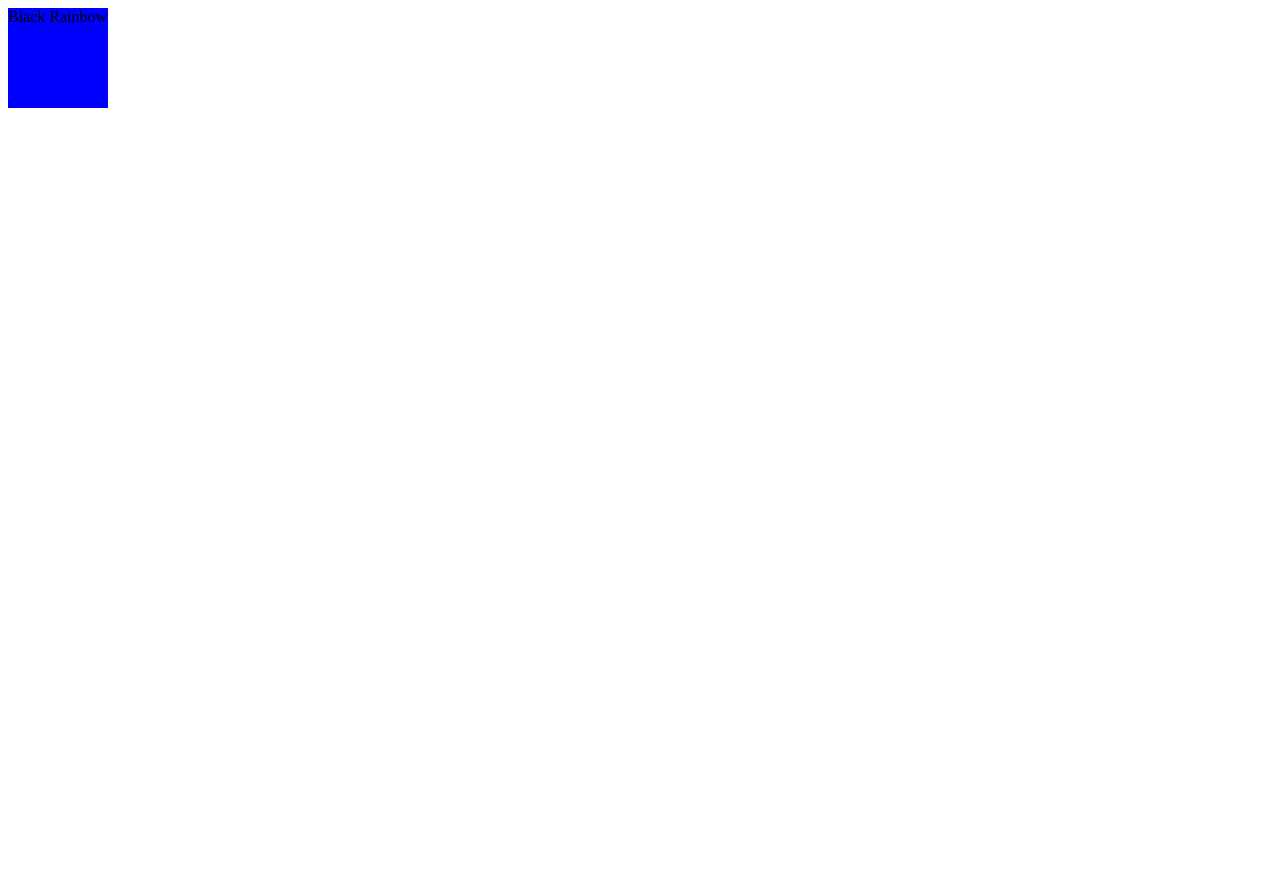
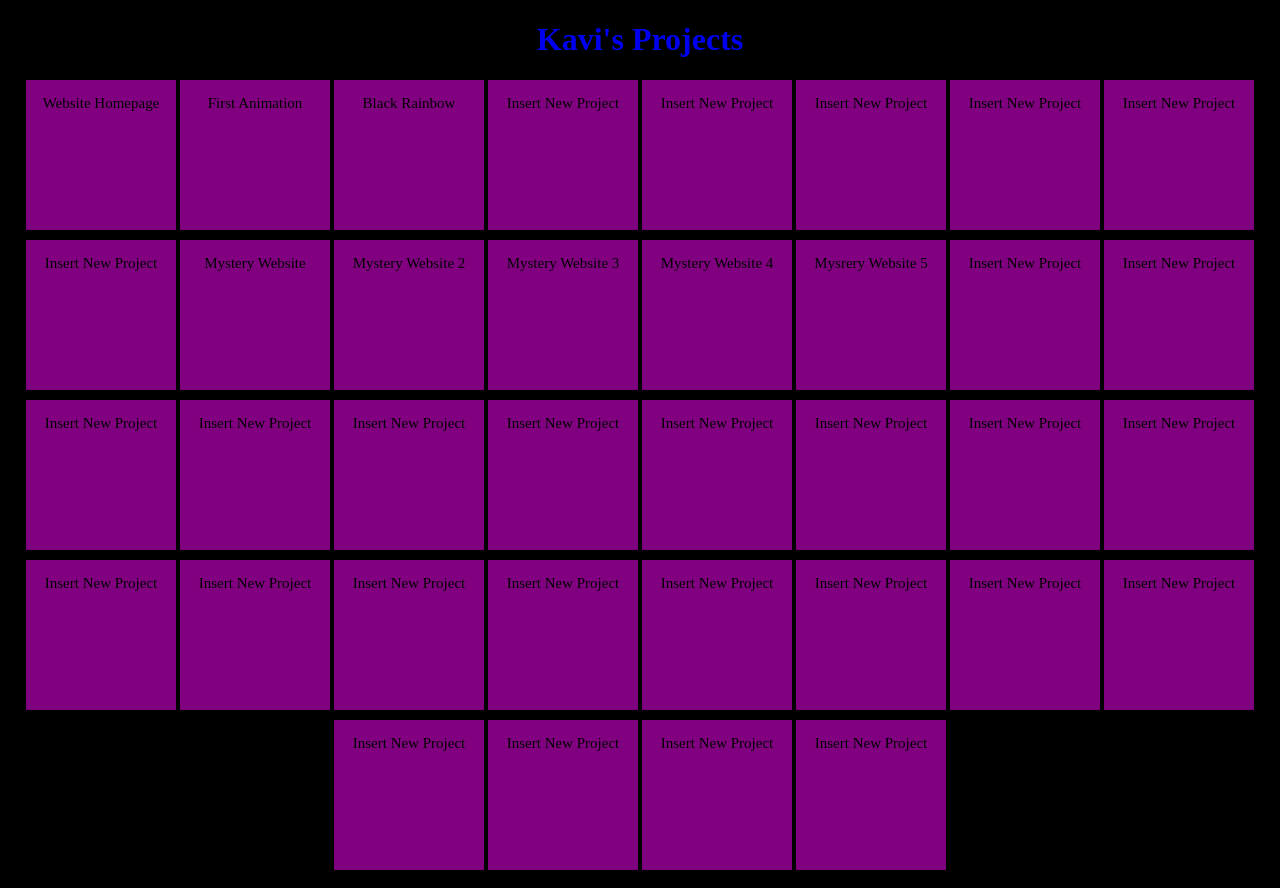
Before and after one commit to Kavi100/Kavi100.github.io, a plain HTML site: page projects.html in a window 1280 px wide. Before the commit the page ends 800 px from the top, so only its background shows below. Drawn offline with Linux system fonts and the light colour scheme.

Commit message:
adding homepage design

```diff
--- a/projects.html
+++ b/projects.html
@@ -6,29 +6,73 @@
 </head>
 <body>
 <style type="text/css">
-	#background1{
-		width:100px;
-		height:100px;
-		display: inline-block;
-		background-color:blue;
+	div{
+		background-color:purple;
+		display:inline-block;
+		width:150px;
+		height:150px;
+		color:purple;
+		margin-bottom:10px;
 	}
-	#background2:{
-		width:;
-	}
-
-	a{text-decoration:none;
-		color:black;}
-
-
-</style>
 
 
 
-<div id = "background1"><a href="code1.html">Black Rainbow</a></div>
-<div id = "background2"></div>
-<div id = "background3"></div>
-<div id = "background4"></div>
-<div id = "background5"></div>
+	a{text-decoration:none;
+	}
+p{
+	color:black;
+	font-size:15px;
+}
+h1{
+	color:;
+}
+body{
+	background-color:black;
+}
+</style>
+
+<center><h1><a href="index.html">Kavi's Projects</a></h1></center>
+<center>
+
+<div id = "background1"><a href="index.html"><p>Website Homepage
+</p></a></div>
+<div id = "background2"><a href="animation.html"><p>First Animation</p></a></div>
+<div id = "background3"><a href="code1.html"><p>Black Rainbow</p></a></div>
+<div id = "background4"><p>Insert New Project</p></div>
+<div id = "background5"><p>Insert New Project</p></div>
+<div id = "background6"><p>Insert New Project</p></div>
+<div id = "background7"><p>Insert New Project</p></div>
+<div id = "background8"><p>Insert New Project</p></div>
+<div id = "background9"><p>Insert New Project</p></div>
+<div id = "background10"><a href="https://www.architecturaldigest.com/"><p>Mystery Website</p></a></div>
+<div id = "background11"><a href="https://onefootball.com/en/home"><p> Mystery Website 2</p></a></div>
+<div id = "background12"><a href="https://www.foxnews.com/"><p>Mystery Website 3</p></a></div>
+<div id = "background13"><a href="https://www.netflix.com/browse"><p>Mystery Website 4</p></a></div>
+<div id = "background14"><a><p>Mysrery Website 5</p></a></div>
+<div id = "background15"><p>Insert New Project</p></div>
+<div id = "background16"><p>Insert New Project</p></div>
+<div id = "background17"><p>Insert New Project</p></div>
+<div id = "background18"><p>Insert New Project</p></div>
+<div id = "background19"><p>Insert New Project</p></div>
+<div id = "background20"><p>Insert New Project</p></div>
+<div id = "background21"><p>Insert New Project</p></div>
+<div id = "background22"><p>Insert New Project</p></div>
+<div id = "background23"><p>Insert New Project</p></div>
+<div id = "background24"><p>Insert New Project</p></div>
+<div id = "background25"><p>Insert New Project</p></div>
+<div id = "background26"><p>Insert New Project</p></div>
+<div id = "background27"><p>Insert New Project</p></div>
+<div id = "background28"><p>Insert New Project</p></div>
+<div id = "background29"><p>Insert New Project</p></div>
+<div id = "background30"><p>Insert New Project</p></div>
+<div id = "background31"><p>Insert New Project</p></div>
+<div id = "background32"><p>Insert New Project</p></div>
+<div id = "background33"><p>Insert New Project</p></div>
+<div id = "background34"><p>Insert New Project</p></div>
+<div id = "background35"><p>Insert New Project</p></div>
+<div id = "background36"><p>Insert New Project</p></div>
+
+
 
 
 </body>
```
Also changed, not shown: index.html (+1 -1 lines), journal.html (+33 -19 lines).
